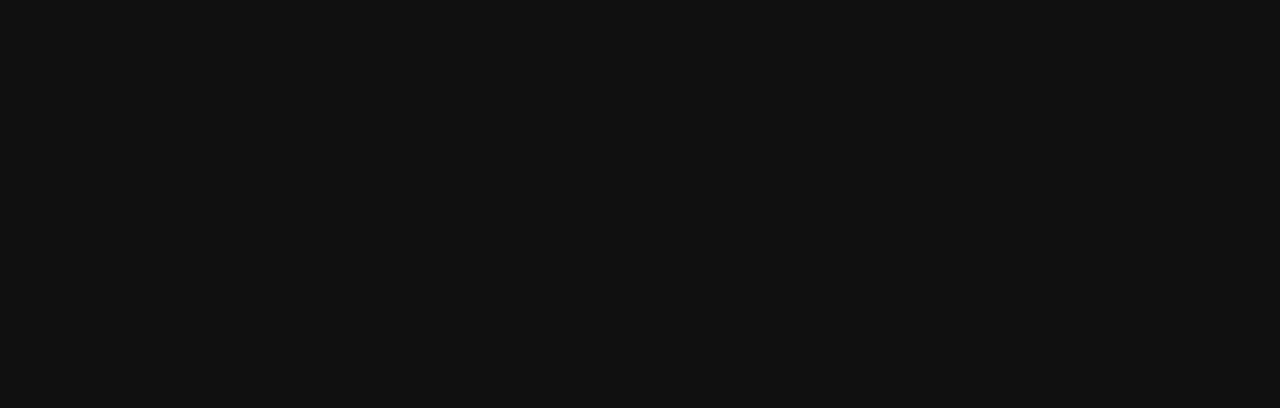
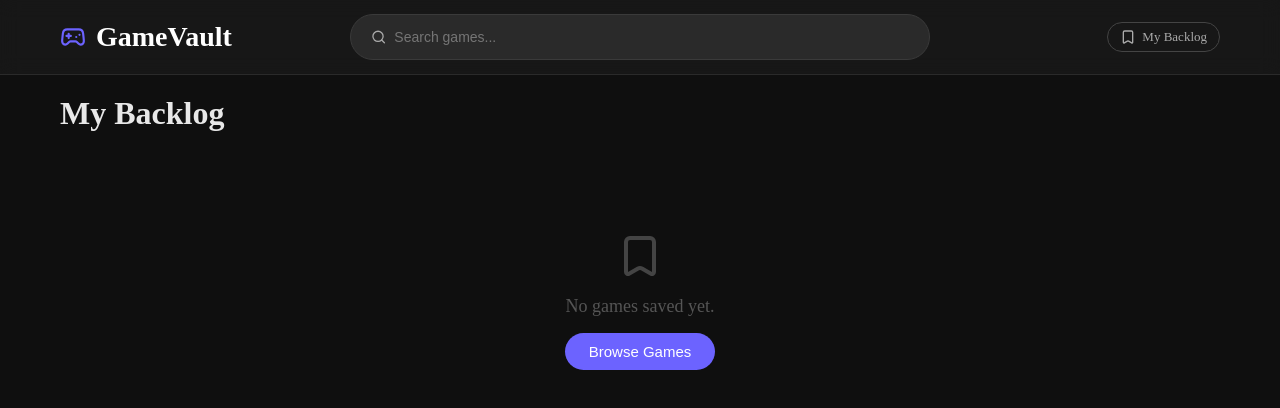
Before and after one commit to CristiBalanean/game-vault, a React (Vite) app: page /backlog in a window 1280 px wide. Before the commit this address had no page. Shown: the top 408 px of the page. Built offline with nearby package versions, Linux system fonts and the light colour scheme.

Commit message:
added backlog

```diff
--- a/src/App.jsx
+++ b/src/App.jsx
@@ -5,6 +5,7 @@
 import { useState, useEffect } from "react"
 import { useNavigate } from "react-router-dom"
 import { ADULT_TAGS } from './constants.js'
+import useBacklog from './hooks/useBacklog.js'
 
 const orderings = ['-rating', '-added', '-metacritic', '-released']
 const randomOrdering = orderings[Math.floor(Math.random() * orderings.length)]
@@ -16,6 +17,7 @@
   const [loading, setLoading] = useState(false)
   const [genres, setGenres] = useState([])
   const [selectedGenre, setSelectedGenre] = useState(null)
+  const { isInBacklog, toggleGame } = useBacklog()
 
   const URL = `https://api.rawg.io/api/games?key=1dd4eaf9b8ca4c46b9b1e5794e348ea3&page=${page}&ordering=${randomOrdering}&exclude_additions=true&ratings_count=5${selectedGenre ? `&genres=${selectedGenre}` : ''}`
   const navigate = useNavigate()
@@ -71,6 +73,15 @@
                 rating={game.rating}
                 image={game.background_image}
                 onClick={() => navigate(`/game/${game.id}`)}
+                inBacklog={isInBacklog(game.id)}
+                onToggleBacklog={() => toggleGame({
+                  id: game.id,
+                  name: game.name,
+                  background_image: game.background_image,
+                  genres: game.genres,
+                  platforms: game.platforms,
+                  rating: game.rating
+                })}
               />
             ))
         }
--- /dev/null
+++ b/src/components/Backlog.jsx
@@ -0,0 +1,42 @@
+import styles from './Backlog.module.css'
+import Card from './Card.jsx'
+import { useNavigate } from 'react-router-dom'
+import useBacklog from '../hooks/useBacklog.js'
+import { Bookmark } from 'lucide-react'
+
+function Backlog() {
+    const navigate = useNavigate()
+    const { backlog, isInBacklog, toggleGame } = useBacklog()
+
+    return (
+        <div className={styles.page}>
+            <h1 className={styles.title}>My Backlog</h1>
+
+            {backlog.length === 0 ? (
+                <div className={styles.empty}>
+                    <Bookmark size={48} color="#444" />
+                    <p>No games saved yet.</p>
+                    <button onClick={() => navigate('/')}>Browse Games</button>
+                </div>
+            ) : (
+                <div className="grid">
+                    {backlog.map(game => (
+                        <Card
+                            key={game.id}
+                            title={game.name}
+                            genre={game.genres?.[0]?.name}
+                            platform={game.platforms?.[0]?.platform.name}
+                            rating={game.rating}
+                            image={game.background_image}
+                            onClick={() => navigate(`/game/${game.id}`)}
+                            inBacklog={isInBacklog(game.id)}
+                            onToggleBacklog={() => toggleGame(game)}
+                        />
+                    ))}
+                </div>
+            )}
+        </div>
+    )
+}
+
+export default Backlog
--- /dev/null
+++ b/src/components/Backlog.module.css
@@ -0,0 +1,37 @@
+.page {
+    max-width: 1200px;
+    margin: 0 auto;
+    padding: 20px;
+}
+
+.title {
+    font-size: 32px;
+    font-weight: 700;
+    margin-bottom: 20px;
+}
+
+.empty {
+    display: flex;
+    flex-direction: column;
+    align-items: center;
+    justify-content: center;
+    gap: 16px;
+    padding: 80px 20px;
+    color: #555;
+    font-size: 18px;
+}
+
+.empty button {
+    background: #6c63ff;
+    color: #fff;
+    border: none;
+    border-radius: 999px;
+    padding: 10px 24px;
+    font-size: 15px;
+    cursor: pointer;
+    transition: background 0.2s;
+}
+
+.empty button:hover {
+    background: #5a52d5;
+}
--- a/src/components/Card.module.css
+++ b/src/components/Card.module.css
@@ -15,11 +15,46 @@
     transition-delay: 0.1s;
 }
 
+.imageWrapper {
+    position: relative;
+}
+
 .image {
     width: 100%;
     height: 240px;
     object-fit: cover;
     display: block;
+}
+
+.imagePlaceholder {
+    width: 100%;
+    aspect-ratio: 16/9;
+    background: #1a1a1a;
+    display: flex;
+    align-items: center;
+    justify-content: center;
+    font-size: 32px;
+}
+
+.bookmarkBtn {
+    position: absolute;
+    top: 8px;
+    right: 8px;
+    background: rgba(0, 0, 0, 0.6);
+    border: none;
+    border-radius: 6px;
+    padding: 6px;
+    cursor: pointer;
+    color: #fff;
+    display: flex;
+    align-items: center;
+    justify-content: center;
+    transition: background 0.2s;
+}
+
+.bookmarkActive {
+    background: rgba(108, 99, 255, 0.3);
+    color: #6c63ff;
 }
 
 .info {
@@ -64,16 +99,6 @@
     font-weight: bold;
 }
 
-.imagePlaceholder {
-    width: 100%;
-    aspect-ratio: 16/9;
-    background: #1a1a1a;
-    display: flex;
-    align-items: center;
-    justify-content: center;
-    font-size: 32px;
-}
-
 @media (max-width: 768px) {
     .image {
         height: 140px;
--- a/src/components/GamePage.jsx
+++ b/src/components/GamePage.jsx
@@ -2,6 +2,8 @@
 import { useState, useEffect } from 'react'
 import styles from './GamePage.module.css'
 import GamePageSkeleton from './GamePageSkeleton.jsx'
+import useBacklog from '../hooks/useBacklog.js'
+import { Bookmark } from 'lucide-react'
 
 function GamePage() {
     const { id } = useParams()
@@ -10,6 +12,7 @@
     const [steamData, setSteamData] = useState(null)
     const [selectedScreenshot, setSelectedScreenshot] = useState(null)
     const [similarGames, setSimilarGames] = useState([])
+    const { isInBacklog, toggleGame } = useBacklog()
 
     useEffect(() => {
         window.scrollTo({ top: 0, behavior: 'smooth' })
@@ -85,6 +88,19 @@
         game.platforms?.find(p => p.platform.name === 'PC')?.requirements?.minimum
     )
 
+    const saved = isInBacklog(parseInt(id))
+
+    const handleToggle = () => {
+        toggleGame({
+            id: parseInt(id),
+            name: game.name,
+            background_image: game.background_image,
+            genres: game.genres,
+            platforms: game.platforms,
+            rating: game.rating
+        })
+    }
+
     return (
         <div className={styles.page}>
             <div className={styles.leftColumn}>
@@ -114,7 +130,16 @@
             </div>
 
             <div className={styles.content}>
-                <h1 className={styles.title}>{game.name}</h1>
+                <div className={styles.titleRow}>
+                    <h1 className={styles.title}>{game.name}</h1>
+                    <button
+                        className={`${styles.bookmarkBtn} ${saved ? styles.bookmarkActive : ''}`}
+                        onClick={handleToggle}
+                    >
+                        <Bookmark size={20} fill={saved ? '#6c63ff' : 'none'} />
+                        <span>{saved ? 'Saved' : 'Save'}</span>
+                    </button>
+                </div>
                 <div className={styles.ratingRow}>
                     <span className={styles.rating}>⭐ {game.rating || 'N/A'}</span>
                     {game.metacritic && <span className={styles.metacritic}>Metacritic: {game.metacritic}</span>}
--- a/src/components/GamePage.module.css
+++ b/src/components/GamePage.module.css
@@ -302,6 +302,38 @@
 .lightboxPrev { left: 20px; }
 .lightboxNext { right: 20px; }
 
+.titleRow {
+    display: flex;
+    align-items: flex-start;
+    justify-content: space-between;
+    gap: 16px;
+}
+
+.bookmarkBtn {
+    display: inline-flex;
+    align-items: center;
+    gap: 6px;
+    background: transparent;
+    border: 1px solid #444;
+    border-radius: 999px;
+    padding: 8px 16px;
+    color: #aaa;
+    font-size: 14px;
+    cursor: pointer;
+    flex-shrink: 0;
+    transition: border-color 0.2s, color 0.2s;
+}
+
+.bookmarkBtn:hover {
+    border-color: #6c63ff;
+    color: #fff;
+}
+
+.bookmarkActive {
+    border-color: #6c63ff;
+    color: #6c63ff;
+}
+
 @media (max-width: 768px) {
     .page {
         flex-direction: column;
--- a/src/components/Header.jsx
+++ b/src/components/Header.jsx
@@ -1,5 +1,5 @@
 import styles from './Header.module.css'
-import { Gamepad2, Search, X } from 'lucide-react'
+import { Gamepad2, Search, X, Bookmark } from 'lucide-react'
 import { useNavigate } from 'react-router-dom'
 import { useState, useEffect, useRef } from 'react'
 import { ADULT_TAGS } from '../constants.js'
@@ -106,7 +106,12 @@
             </div>
           )}
         </div>
-        <div className={styles.right}></div>
+        <div className={styles.right}>
+          <div className={styles.backlogLink} onClick={() => navigate('/backlog')}>
+            <Bookmark size={16} color="#aaa" />
+            <span>My Backlog</span>
+          </div>
+        </div>
       </div>
     </div>
   )
--- a/src/components/Header.module.css
+++ b/src/components/Header.module.css
@@ -92,6 +92,30 @@
     flex-shrink: 0;
 }
 
+.right {
+    flex: 1;
+    display: flex;
+    justify-content: flex-end;
+}
+
+.backlogLink {
+    display: inline-flex;
+    align-items: center;
+    gap: 6px;
+    cursor: pointer;
+    padding: 6px 12px;
+    border-radius: 999px;
+    border: 1px solid #444;
+    color: #aaa;
+    font-size: 13px;
+    transition: border-color 0.2s, color 0.2s;
+}
+
+.backlogLink:hover {
+    border-color: #6c63ff;
+    color: #fff;
+}
+
 @media (max-width: 768px) {
     .searchWrapper {
         flex: 0;
--- a/src/constants.js
+++ b/src/constants.js
@@ -1 +1 @@
-export const ADULT_TAGS = ['nsfw', 'adult', 'hentai', 'nudity', 'sexual-content', '18+', 'eroge', 'porn']
+export const ADULT_TAGS = ['hentai', 'eroge', 'porn', 'nsfw', 'adult-only', 'sexual-content', 'xxx']
--- /dev/null
+++ b/src/hooks/useBacklog.js
@@ -0,0 +1,36 @@
+import { useState, useEffect } from 'react'
+
+function useBacklog() {
+    const [backlog, setBacklog] = useState(() => {
+        try {
+            const stored = localStorage.getItem('gameBacklog')
+            return stored ? JSON.parse(stored) : []
+        } catch {
+            return []
+        }
+    })
+
+    useEffect(() => {
+        localStorage.setItem('gameBacklog', JSON.stringify(backlog))
+    }, [backlog])
+
+    const addGame = (game) => {
+        setBacklog(prev => [...prev, game])
+    }
+
+    const removeGame = (id) => {
+        setBacklog(prev => prev.filter(g => g.id !== id))
+    }
+
+    const isInBacklog = (id) => {
+        return backlog.some(g => g.id === id)
+    }
+
+    const toggleGame = (game) => {
+        isInBacklog(game.id) ? removeGame(game.id) : addGame(game)
+    }
+
+    return { backlog, addGame, removeGame, isInBacklog, toggleGame }
+}
+
+export default useBacklog
--- a/src/main.jsx
+++ b/src/main.jsx
@@ -6,6 +6,7 @@
 import './index.css'
 import Layout from './components/Layout.jsx'
 import NotFound from './components/NotFound.jsx'
+import Backlog from './components/Backlog.jsx'
 
 createRoot(document.getElementById('root')).render(
   <StrictMode>
@@ -15,6 +16,7 @@
           <Route path="/" element={<App />} />
           <Route path="/game/:id" element={<GamePage />} />
           <Route path="/not-found" element={<NotFound />} />
+          <Route path="/backlog" element={<Backlog />} />
         </Route>
       </Routes>
     </BrowserRouter>
```
Also changed, not shown: src/components/Card.jsx (+16 -7 lines).
